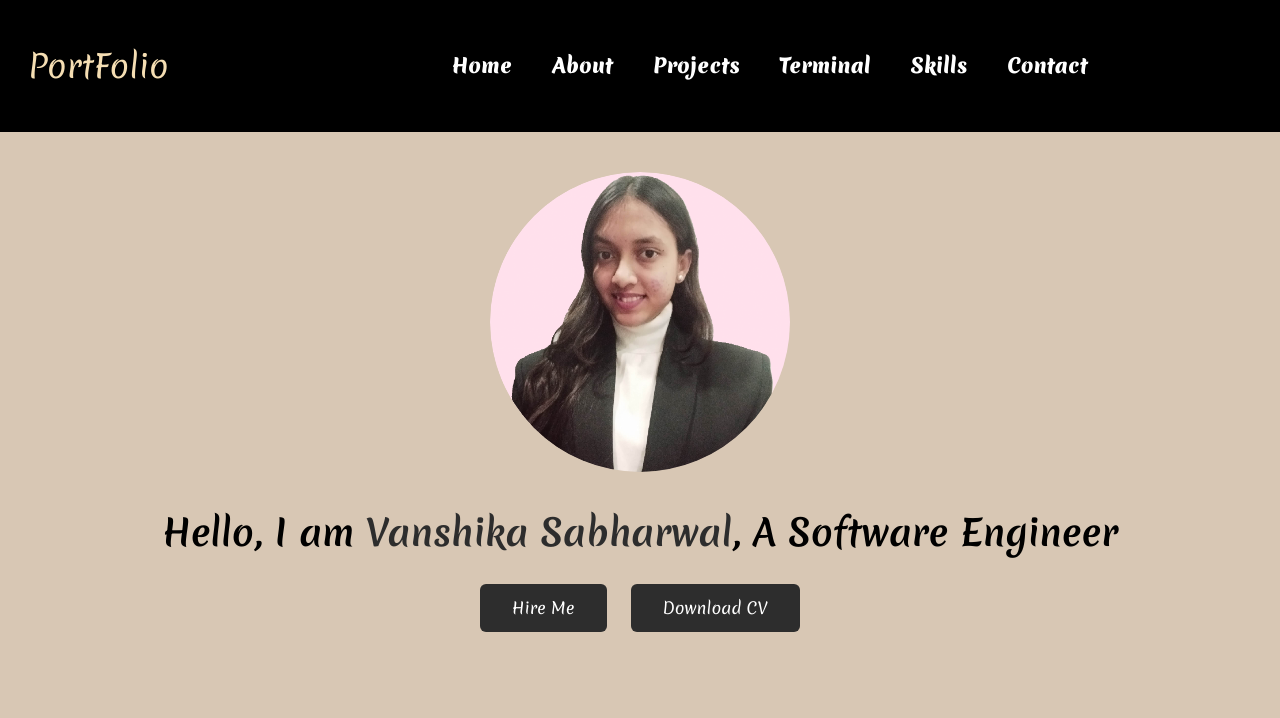
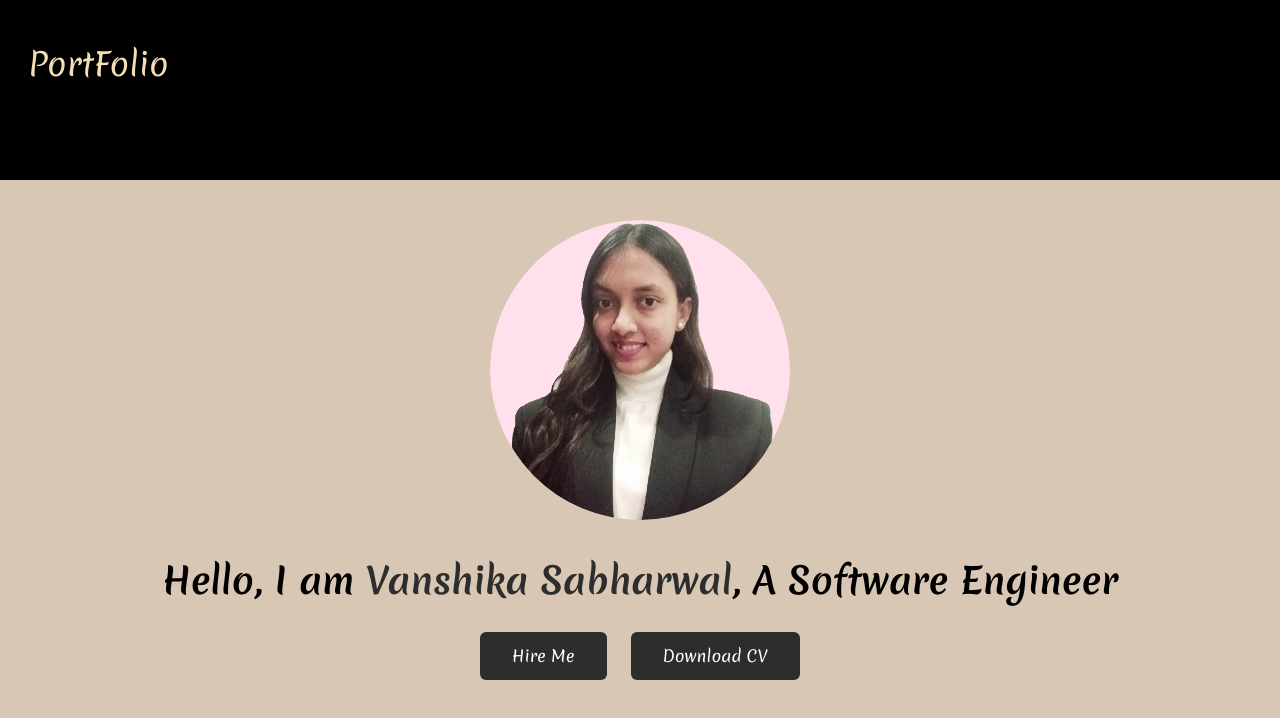
Before and after one commit to VanshikaSabharwal/my-portfolio-web-app, a Next.js app: page / in a window 1280 px wide. Shown: the top 718 px of the page. Built offline with nearby package versions, Linux system fonts and the light colour scheme.

Commit message:
fixed hamburger

```diff
--- a/app/Components/Header/Header.tsx
+++ b/app/Components/Header/Header.tsx
@@ -3,19 +3,27 @@ import { useState } from "react";
 import Link from "next/link";
 import { IoReorderThreeSharp } from "react-icons/io5";
 import { IoCloseSharp } from "react-icons/io5";
+import { useSpring, animated } from "@react-spring/web";
 
 const Header = () => {
-  const [menuOpen, setMenuOpen] = useState(true);
+  const [menuOpen, setMenuOpen] = useState(false);
 
   const toggleMenu = () => {
     setMenuOpen(!menuOpen);
   };
+
+  // React Spring Animation for Menu
+  const menuAnimation = useSpring({
+    transform: menuOpen ? "translateX(0%)" : "translateX(-100%)", // This ensures menu comes from the left
+    opacity: menuOpen ? 1 : 0,
+    config: { tension: 250, friction: 20 },
+  });
+
   const HorizontalNav = () => {
     return (
-      <div
-        className={`${
-          menuOpen ? "block" : "hidden"
-        } md:flex items-center flex-wrap w-full md:w-2/3 linkContainer`}
+      <animated.div
+        style={menuAnimation}
+        className="md:flex items-center flex-wrap w-full md:w-2/3 linkContainer"
       >
         <Link
           href="/"
@@ -53,15 +61,15 @@ const Header = () => {
         >
           Contact
         </Link>
-      </div>
+      </animated.div>
     );
   };
+
   const VerticalNav = () => {
     return (
-      <div
-        className={`${
-          menuOpen ? "block" : "hidden"
-        } md:flex linkContainerVertical items-center flex-wrap w-full flex flex-col md:w-2/3 `}
+      <animated.div
+        style={menuAnimation}
+        className="md:flex linkContainerVertical items-center flex-wrap w-full flex flex-col md:w-2/3 pt-16 space-y-4"
       >
         <Link
           href="/"
@@ -99,20 +107,43 @@ const Header = () => {
         >
           Contact
         </Link>
-      </div>
+      </animated.div>
     );
   };
 
   return (
     <header className="py-10 bg-black px-4 container text-xl flex flex-wrap items-center justify-between headerContainer">
       <div className="portfolioTitle py-2.5 px-3">PortFolio</div>
-      <div className="flex flex-row items-center md:hidden">
+
+      {/* Hamburger Icon for Mobile View */}
+      <div className="flex flex-row items-center md:hidden z-50">
         <button onClick={toggleMenu} className="text-3xl text-white">
-          {menuOpen ? <IoReorderThreeSharp /> : <IoCloseSharp />}
+          {menuOpen ? <IoCloseSharp /> : <IoReorderThreeSharp />}
         </button>
       </div>
 
-      {menuOpen ? <HorizontalNav /> : <VerticalNav />}
+      {/* Menu for Desktop */}
+      <div className="hidden md:flex items-center justify-between w-full">
+        <HorizontalNav />
+      </div>
+
+      {/* Menu for Mobile */}
+      <div className="md:hidden w-full">
+        <animated.div
+          style={menuAnimation}
+          className="absolute top-0 left-0 w-full h-screen bg-black z-50"
+        >
+          {/* Close button inside the menu */}
+          {menuOpen && (
+            <div className="absolute top-5 right-5 z-50">
+              <button onClick={toggleMenu} className="text-3xl text-white">
+                <IoCloseSharp />
+              </button>
+            </div>
+          )}
+          <VerticalNav />
+        </animated.div>
+      </div>
     </header>
   );
 };
--- a/package.json
+++ b/package.json
@@ -9,6 +9,7 @@
     "lint": "next lint"
   },
   "dependencies": {
+    "@react-spring/web": "^9.7.5",
     "axios": "^1.7.2",
     "lucide-react": "^0.454.0",
     "next": "14.2.5",
```
Also changed, not shown: 2 other files (tests, documents, lock files or other folders).
